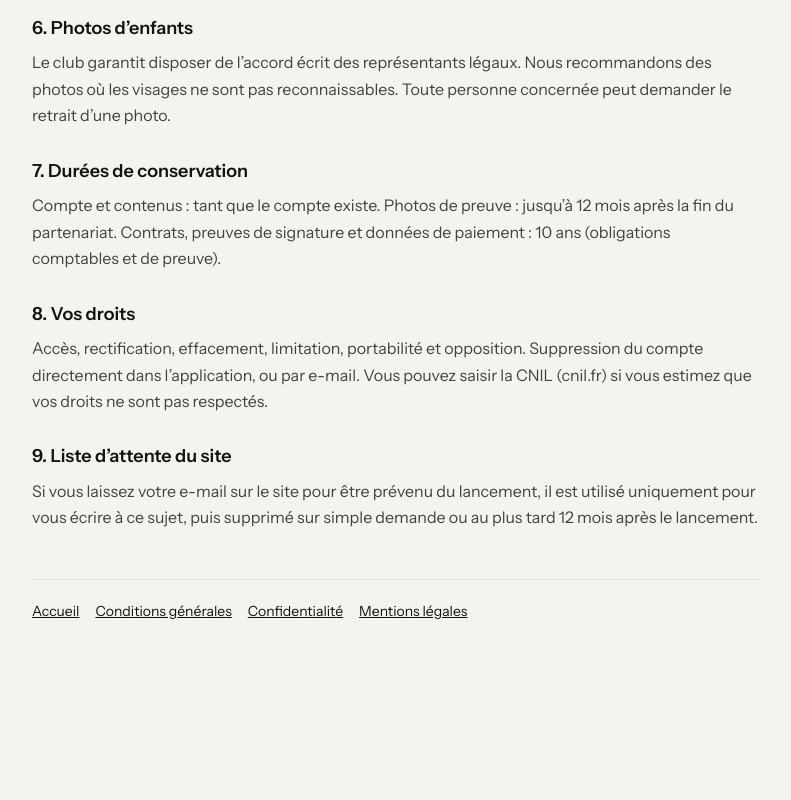
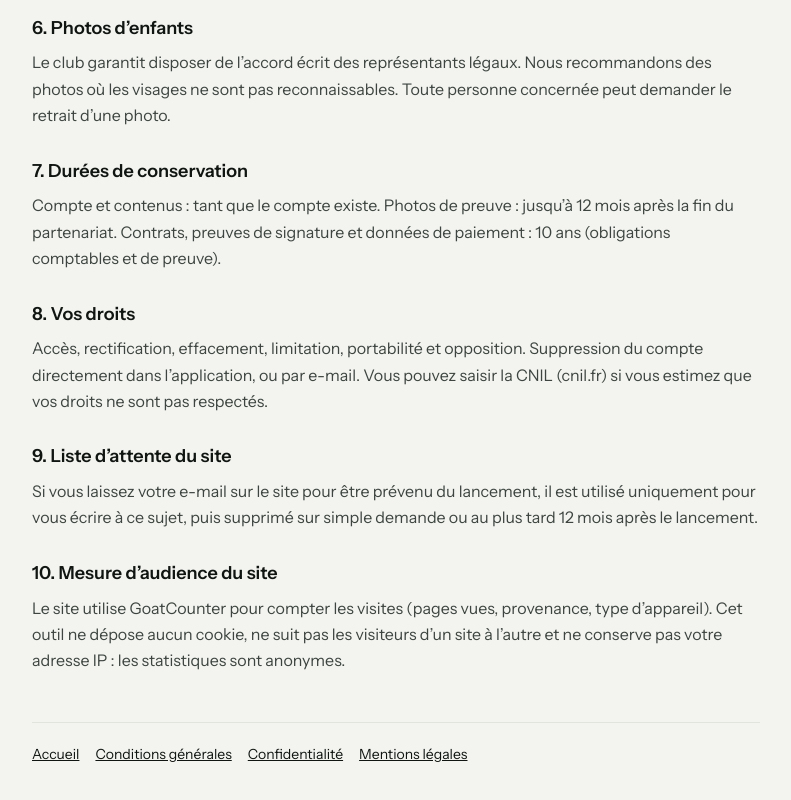
Before and after one commit to iamkinglobster-droid/quartier, a plain HTML site: page confidentialite.html in a window 1280 px wide. Shown: the part 1000-1800 px from the top of the page, without its empty margins (244-1035 px from the left). Before the commit the page ends 1695 px from the top, so only its background shows below. Drawn offline with Linux system fonts and the light colour scheme; a web font is replaced by a local one.

Commit message:
Add files via upload

```diff
--- a/confidentialite.html
+++ b/confidentialite.html
@@ -33,5 +33,8 @@ nav{display:flex;flex-wrap:wrap;gap:16px;margin-top:48px;padding-top:20px;border
 <p>Accès, rectification, effacement, limitation, portabilité et opposition. Suppression du compte directement dans l’application, ou par e-mail. Vous pouvez saisir la CNIL (cnil.fr) si vous estimez que vos droits ne sont pas respectés.</p>
 <h2>9. Liste d’attente du site</h2>
 <p>Si vous laissez votre e-mail sur le site pour être prévenu du lancement, il est utilisé uniquement pour vous écrire à ce sujet, puis supprimé sur simple demande ou au plus tard 12 mois après le lancement.</p>
+<h2>10. Mesure d’audience du site</h2>
+<p>Le site utilise GoatCounter pour compter les visites (pages vues, provenance, type d’appareil). Cet outil ne dépose aucun cookie, ne suit pas les visiteurs d’un site à l’autre et ne conserve pas votre adresse IP : les statistiques sont anonymes.</p>
 <nav><a href="index.html">Accueil</a><a href="cgu.html">Conditions générales</a><a href="confidentialite.html">Confidentialité</a><a href="mentions-legales.html">Mentions légales</a></nav>
-</main></body></html>
+</main><script data-goatcounter="https://quartier.goatcounter.com/count" async src="//gc.zgo.at/count.js"></script>
+</body></html>
```
Also changed, not shown: cgu.html (+2 -1 lines), clubs.html (+1 -0 lines), commercants.html (+1 -0 lines), index.html (+1 -0 lines), mentions-legales.html (+2 -1 lines).
